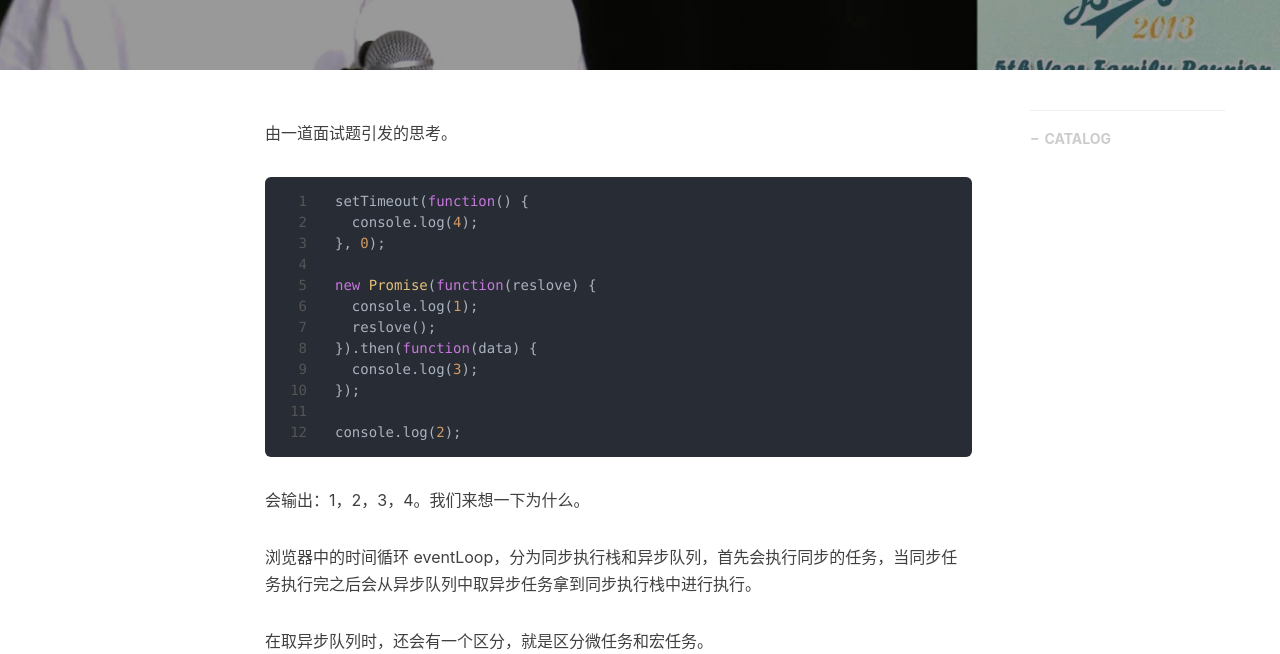
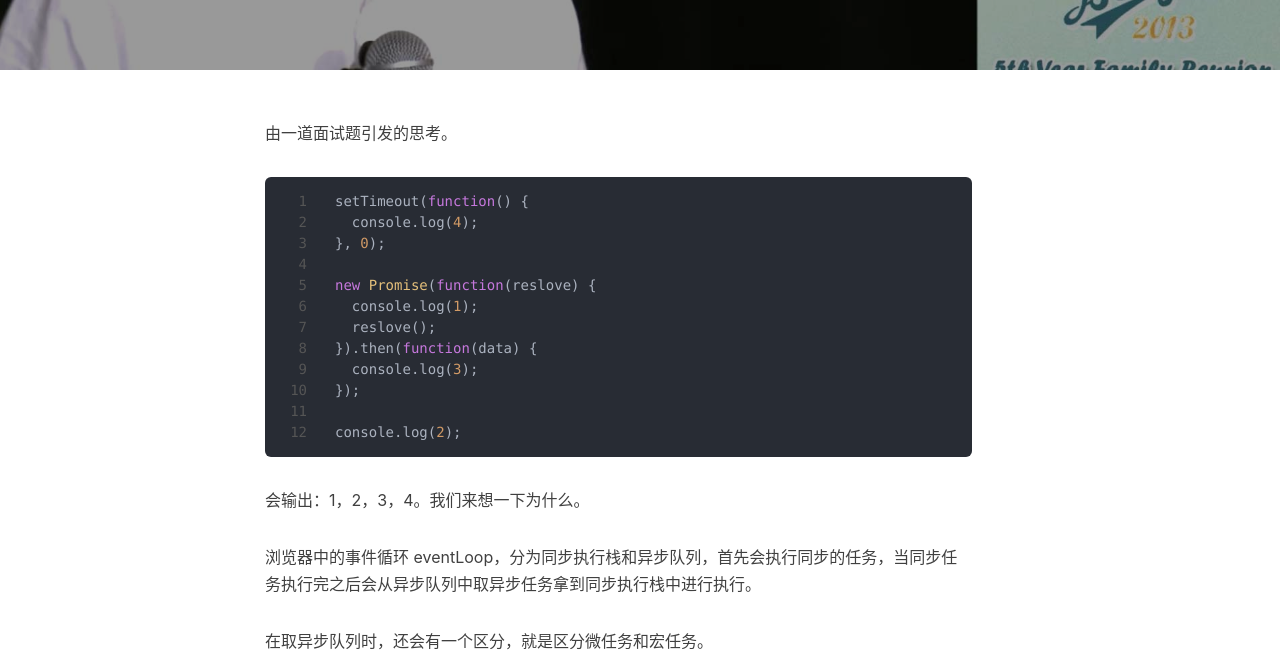
Before and after one commit to Shiyanping/Shiyanping.github.io, a Jekyll site: the page built from _posts/2019-02-18-microtask-macrotask.md, in a window 1280 px wide and 900 px high, scrolled down 323 px. Shown: the part 130-784 px from the top of the window. Built offline with Jekyll 4.4.1, drawn with Linux system fonts in a browser that asks for light colours; nearby versions of some CDN libraries; comment, search, counter and statistics services are not loaded.

Commit message:
修改微任务和宏任务笔记

```diff
--- a/_posts/2019-02-18-microtask-macrotask.md
+++ b/_posts/2019-02-18-microtask-macrotask.md
@@ -29,7 +28,7 @@ console.log(2);
 
 会输出：1，2，3，4。我们来想一下为什么。
 
-浏览器中的时间循环 eventLoop，分为同步执行栈和异步队列，首先会执行同步的任务，当同步任务执行完之后会从异步队列中取异步任务拿到同步执行栈中进行执行。
+浏览器中的事件循环 eventLoop，分为同步执行栈和异步队列，首先会执行同步的任务，当同步任务执行完之后会从异步队列中取异步任务拿到同步执行栈中进行执行。
 
 在取异步队列时，还会有一个区分，就是区分微任务和宏任务。
 
```
Also changed, not shown: other parts of _posts/2019-02-18-microtask-macrotask.md (+0 -1 lines).
